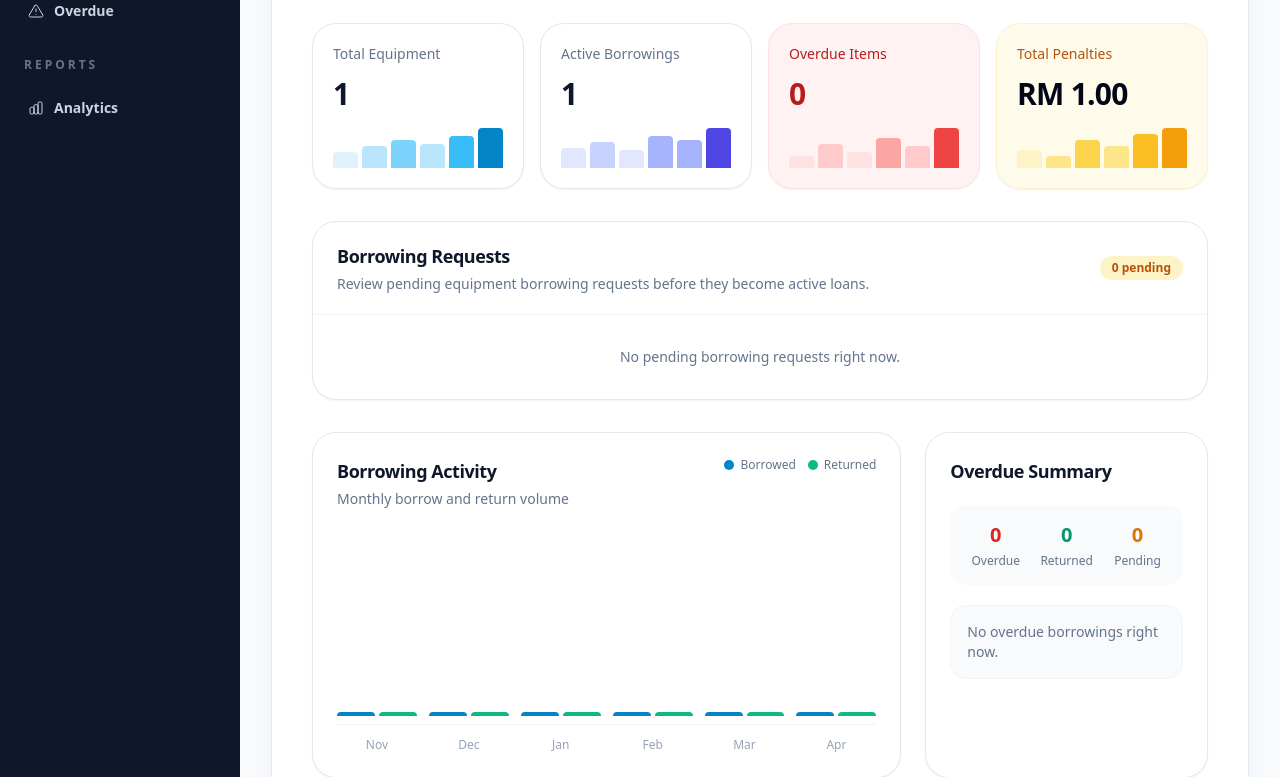
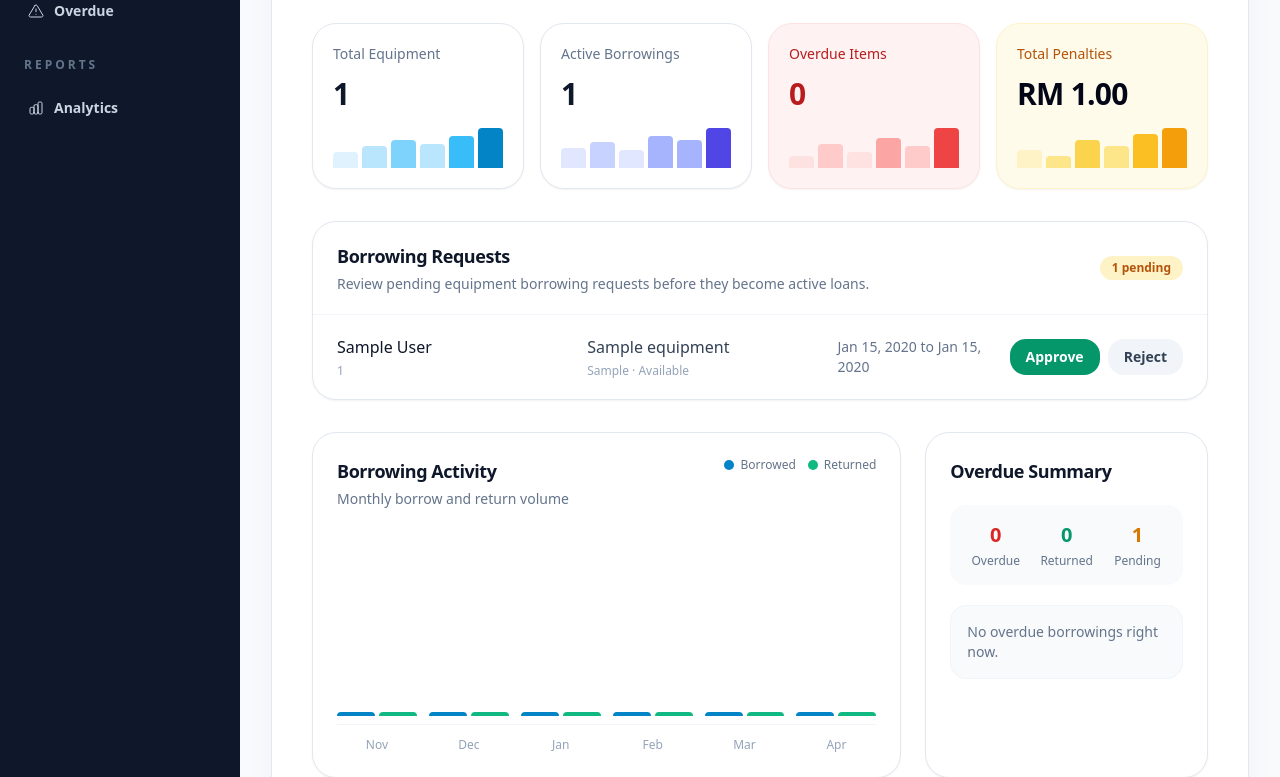
Before and after one commit to MariaDB-Hackathon-MY-2026/smart-lab-equipment-borrow-system, a Django app: page /dashboard/admin/ in a window 1280 px wide. Shown: the part 287-1064 px from the top of the page. Run offline with Django 5.2, Linux system fonts and the light colour scheme; a user stored in the database is signed in; data comes from the database, SQL or seed files in the repository; tables that the repository leaves empty hold one stand-in row (values such as "Sample post"); some libraries are stand-ins or nearby versions.

Commit message:
Request Approval/Rejection Feature Update

```diff
--- a/dashboard/views.py
+++ b/dashboard/views.py
@@ -9,7 +9,7 @@ import calendar
 from lendr_project.decorators import admin_required
 
 from .forms import EquipmentForm
-from .models import Equipment, Borrow
+from .models import Equipment, Borrow, BorrowRequest
 
 
 def add_weekdays(start_date, weekdays):
@@ -242,10 +242,11 @@ def admin_dashboard(request):
     )
     total_transactions = Borrow.objects.count()
 
+    # Get pending borrowing requests from BorrowRequest model
     pending_requests = (
-        Borrow.objects
-        .filter(status='Pending')
-        .select_related('member__user', 'equipment')
+        BorrowRequest.objects
+        .filter(status='pending')
+        .select_related('user', 'equipment')
         .order_by('created_at')[:10]
     )
 
@@ -324,7 +325,8 @@ def admin_dashboard(request):
         return_date__year=today.year,
     ).count()
 
-    pending_count = Borrow.objects.filter(status='Pending').count()
+    # Count pending requests from BorrowRequest model
+    pending_count = BorrowRequest.objects.filter(status='pending').count()
 
     context = {
         # KPI Cards
@@ -361,54 +363,75 @@ def admin_dashboard(request):
 @admin_required
 @require_POST
 def approve_borrow_request(request, borrow_id):
+    """Approve a borrowing request and create an active Borrow record."""
     with transaction.atomic():
-        borrow = get_object_or_404(
-            Borrow.objects.select_for_update().select_related('equipment', 'member__user'),
+        # Get the borrowing request
+        borrow_request = get_object_or_404(
+            BorrowRequest.objects.select_for_update().select_related('user', 'equipment'),
             pk=borrow_id,
         )
 
-        if borrow.status != 'Pending':
+        if borrow_request.status != 'pending':
             messages.warning(request, 'Only pending borrowing requests can be approved.')
             return redirect('dashboard:overview')
 
-        equipment = Equipment.objects.select_for_update().get(pk=borrow.equipment_id)
+        equipment = Equipment.objects.select_for_update().get(pk=borrow_request.equipment_id)
         if equipment.status != 'available':
             messages.error(request, f'{equipment.name} is not available, so this request cannot be approved.')
             return redirect('dashboard:overview')
 
+        # Update the BorrowRequest status
+        borrow_request.status = 'approved'
+        borrow_request.save(update_fields=['status'])
+
+        # Create a new Borrow record
         approved_date = date.today()
         due_date = add_weekdays(approved_date, 5)
 
-        borrow.status = 'Active'
-        borrow.borrow_date = approved_date
-        borrow.due_date = due_date
-        borrow.return_date = due_date
-        _append_note(borrow, f'Approved by {request.user.get_username()} on {date.today().isoformat()}.')
-        borrow.save(update_fields=['status', 'borrow_date', 'due_date', 'return_date', 'notes'])
+        # Get or create member for the user
+        from .models import Member
+        member, created = Member.objects.get_or_create(
+            user=borrow_request.user,
+            defaults={
+                'member_id': borrow_request.student_id,
+                'phone': borrow_request.phone_number,
+            }
+        )
+
+        # Create the Borrow record
+        Borrow.objects.create(
+            member=member,
+            equipment=equipment,
+            borrow_date=approved_date,
+            due_date=due_date,
+            return_date=due_date,
+            status='Active',
+            notes=f'Approved from request #{borrow_request.id} by {request.user.get_username()} on {date.today().isoformat()}.'
+        )
 
         equipment.status = 'borrowed'
         equipment.save(update_fields=['status'])
 
-    messages.success(request, f'Borrowing request for {borrow.equipment.name} was approved.')
+    messages.success(request, f'Borrowing request for {borrow_request.equipment.name} was approved.')
     return redirect('dashboard:overview')
 
 
 @admin_required
 @require_POST
 def reject_borrow_request(request, borrow_id):
+    """Reject a borrowing request by updating its status."""
     with transaction.atomic():
-        borrow = get_object_or_404(
-            Borrow.objects.select_for_update().select_related('equipment', 'member__user'),
+        borrow_request = get_object_or_404(
+            BorrowRequest.objects.select_for_update().select_related('user', 'equipment'),
             pk=borrow_id,
         )
 
-        if borrow.status != 'Pending':
+        if borrow_request.status != 'pending':
             messages.warning(request, 'Only pending borrowing requests can be rejected.')
             return redirect('dashboard:overview')
 
-        borrow.status = 'Rejected'
-        _append_note(borrow, f'Rejected by {request.user.get_username()} on {date.today().isoformat()}.')
-        borrow.save(update_fields=['status', 'notes'])
+        borrow_request.status = 'denied'
+        borrow_request.save(update_fields=['status'])
 
-    messages.success(request, f'Borrowing request for {borrow.equipment.name} was rejected.')
+    messages.success(request, f'Borrowing request for {borrow_request.equipment.name} was rejected.')
     return redirect('dashboard:overview')
--- a/templates/admin_dashboard.html
+++ b/templates/admin_dashboard.html
@@ -212,15 +212,15 @@
                     {% for request_item in pending_requests %}
                         <div class="grid gap-4 px-6 py-5 lg:grid-cols-[1.5fr_1.5fr_1fr_auto] lg:items-center">
                             <div>
-                                <p class="font-medium text-slate-900">{{ request_item.member.get_full_name|default:request_item.member.user.username }}</p>
-                                <p class="mt-1 text-xs text-slate-400">{{ request_item.member.member_id }}</p>
+                                <p class="font-medium text-slate-900">{{ request_item.full_name|default:request_item.user.get_full_name|default:request_item.user.username }}</p>
+                                <p class="mt-1 text-xs text-slate-400">{{ request_item.student_id }}</p>
                             </div>
                             <div>
                                 <p class="font-medium text-slate-700">{{ request_item.equipment.name }}</p>
                                 <p class="mt-1 text-xs text-slate-400">{{ request_item.equipment.category|default:"Uncategorized" }} · {{ request_item.equipment.get_status_display }}</p>
                             </div>
                             <div class="text-sm text-slate-500">
-                                <p>{{ request_item.borrow_date|date:"M j, Y" }} to {{ request_item.due_date|date:"M j, Y" }}</p>
+                                <p>{{ request_item.borrow_date|date:"M j, Y" }} to {{ request_item.expected_return_date|date:"M j, Y" }}</p>
                             </div>
                             <div class="flex gap-2">
                                 <form method="post" action="{% url 'dashboard:approve_request' request_item.id %}">
```
